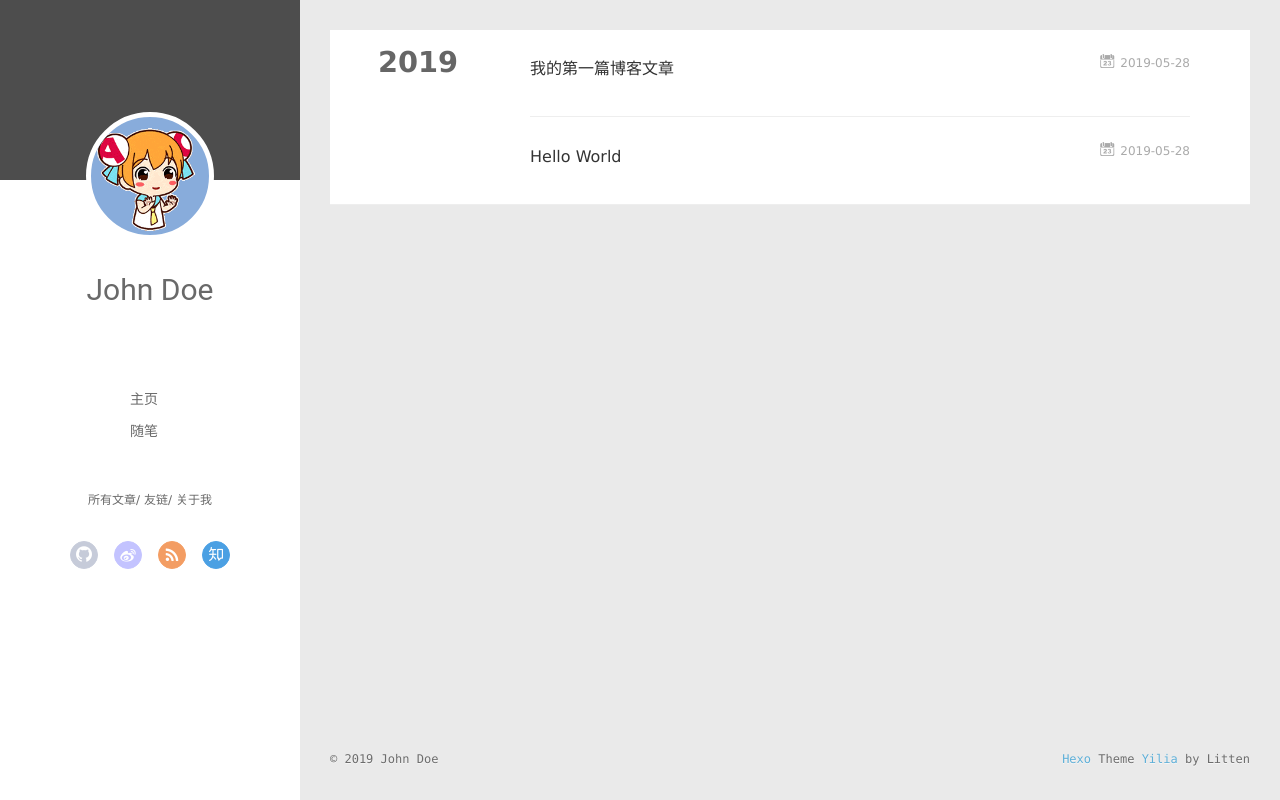
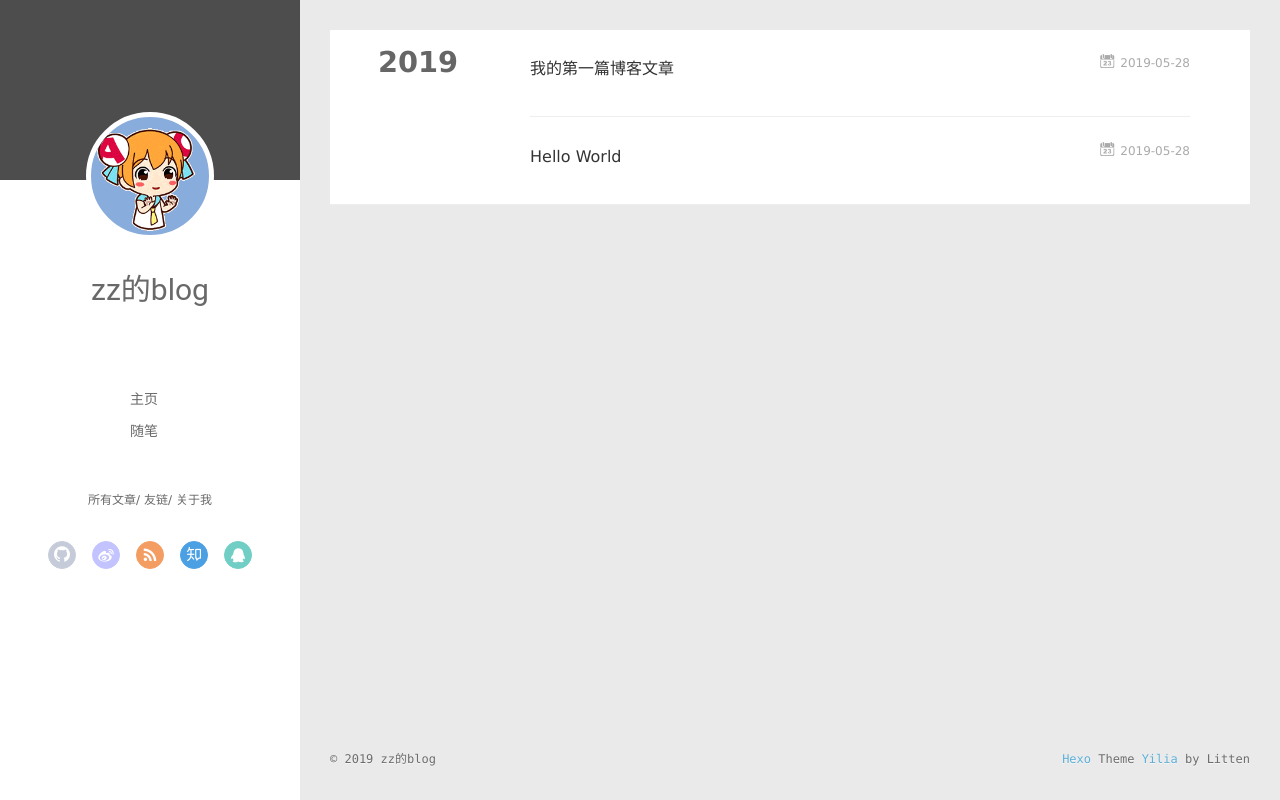
Before and after one commit to 2689737232/2689737232.github.io, a plain HTML site: page archives/2019/05/index.html in a window 1280 px wide. Drawn offline with Linux system fonts and the light colour scheme; no server answers.

Commit message:
Site updated: 2019-05-29 16:09:42

```diff
--- a/archives/2019/05/index.html
+++ b/archives/2019/05/index.html
@@ -6,17 +6,17 @@
   <meta name="renderer" content="webkit">
   <meta http-equiv="X-UA-Compatible" content="IE=edge">
   <link rel="dns-prefetch" href="http://yoursite.com">
-  <title>Archives: 2019/5 | Hexo</title>
+  <title>Archives: 2019/5 | zz的blog</title>
   <meta name="viewport" content="width=device-width, initial-scale=1, maximum-scale=1">
   <meta property="og:type" content="website">
-<meta property="og:title" content="Hexo">
+<meta property="og:title" content="zz的blog">
 <meta property="og:url" content="http://yoursite.com/archives/2019/05/index.html">
-<meta property="og:site_name" content="Hexo">
+<meta property="og:site_name" content="zz的blog">
 <meta property="og:locale" content="default">
 <meta name="twitter:card" content="summary">
-<meta name="twitter:title" content="Hexo">
+<meta name="twitter:title" content="zz的blog">
 
-    <link rel="alternative" href="/atom.xml" title="Hexo" type="application/atom+xml">
+    <link rel="alternative" href="/atom.xml" title="zz的blog" type="application/atom+xml">
 
 
     <link rel="icon" href="/favicon.png">
@@ -46,7 +46,7 @@
 			<img src="/img/ac4.gif" class="js-avatar">
 		</a>
 		<hgroup>
-		  <h1 class="header-author"><a href="/">John Doe</a></h1>
+		  <h1 class="header-author"><a href="/">zz的blog</a></h1>
 		</hgroup>
 
 
@@ -85,6 +85,8 @@
 
 					<a class="zhihu" target="_blank" href="#" title="zhihu"><i class="icon-zhihu"></i></a>
 
+					<a class="qq" target="_blank" href="/2689737232" title="qq"><i class="icon-qq"></i></a>
+
 			</div>
 		</nav>
 	</header>
@@ -104,7 +106,7 @@
 				<img src="/img/ac4.gif" class="js-avatar">
 			</div>
 			<hgroup>
-			  <h1 class="header-author js-header-author">John Doe</h1>
+			  <h1 class="header-author js-header-author">zz的blog</h1>
 			</hgroup>
 
 
@@ -125,6 +127,8 @@
 						<a class="rss" target="_blank" href="#" title="rss"><i class="icon-rss"></i></a>
 
 						<a class="zhihu" target="_blank" href="#" title="zhihu"><i class="icon-zhihu"></i></a>
+
+						<a class="qq" target="_blank" href="/2689737232" title="qq"><i class="icon-qq"></i></a>
 
 				</div>
 			</nav>
@@ -229,7 +233,7 @@
   <div class="outer">
     <div id="footer-info">
     	<div class="footer-left">
-    		&copy; 2019 John Doe
+    		&copy; 2019 zz的blog
     	</div>
       	<div class="footer-right">
       		<a href="http://hexo.io/" target="_blank">Hexo</a>  Theme <a href="https://github.com/litten/hexo-theme-yilia" target="_blank">Yilia</a> by Litten
```
Also changed, not shown: 2019/05/28/hello-world/index.html (+10 -6 lines), 2019/05/28/我的第一篇博客文章/index.html (+10 -6 lines), archives/2019/index.html (+12 -8 lines), archives/index.html (+12 -8 lines), index.html (+12 -8 lines).
